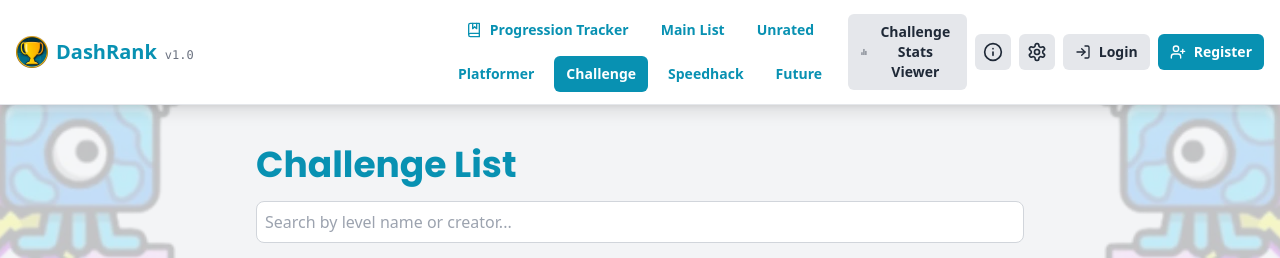
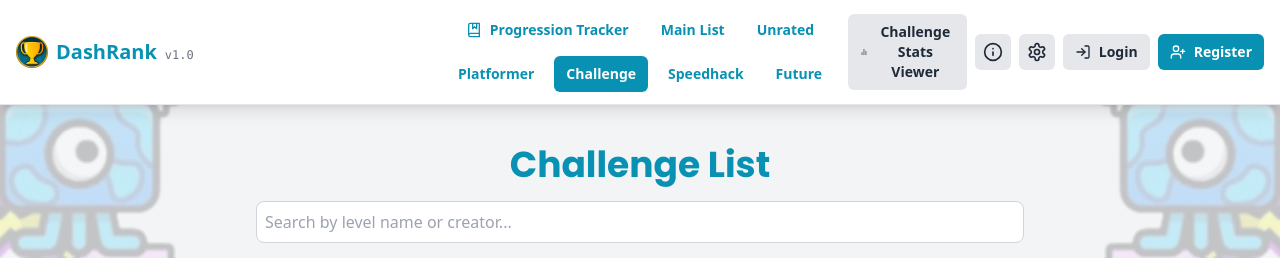
Before and after one commit to Woblu/DashRank, a React (Vite) app: page /challenge in a window 1280 px wide. Shown: the top 258 px of the page. Built offline with nearby package versions, Linux system fonts and the light colour scheme.

Commit message:
Fix centering

```diff
--- a/src/pages/Home.jsx
+++ b/src/pages/Home.jsx
@@ -78,17 +78,15 @@ export default function Home() {
     fetchLevels();
   }, [currentListType, token]);
 
-  const filteredLevels = levels.filter(level => {
-    const searchMatch =
-      level.name.toLowerCase().includes(search.toLowerCase()) ||
-      (level.creator && level.creator.toLowerCase().includes(search.toLowerCase()));
-    return searchMatch;
-  });
+  const filteredLevels = levels.filter(level =>
+    level.name.toLowerCase().includes(search.toLowerCase()) ||
+    (level.creator && level.creator.toLowerCase().includes(search.toLowerCase()))
+  );
 
   return (
     <>
       <div className="min-h-screen flex flex-col items-center pt-6 px-4">
-        <div className="w-full max-w-3xl flex justify-center sm:justify-between items-center mb-4 relative">
+        <div className="w-full max-w-3xl flex justify-center items-center mb-4 relative">
           <h1 className="font-poppins text-4xl font-bold text-center text-cyan-600 dark:text-cyan-400 capitalize break-words">
             {listTitles[currentListType]}
           </h1>
```
